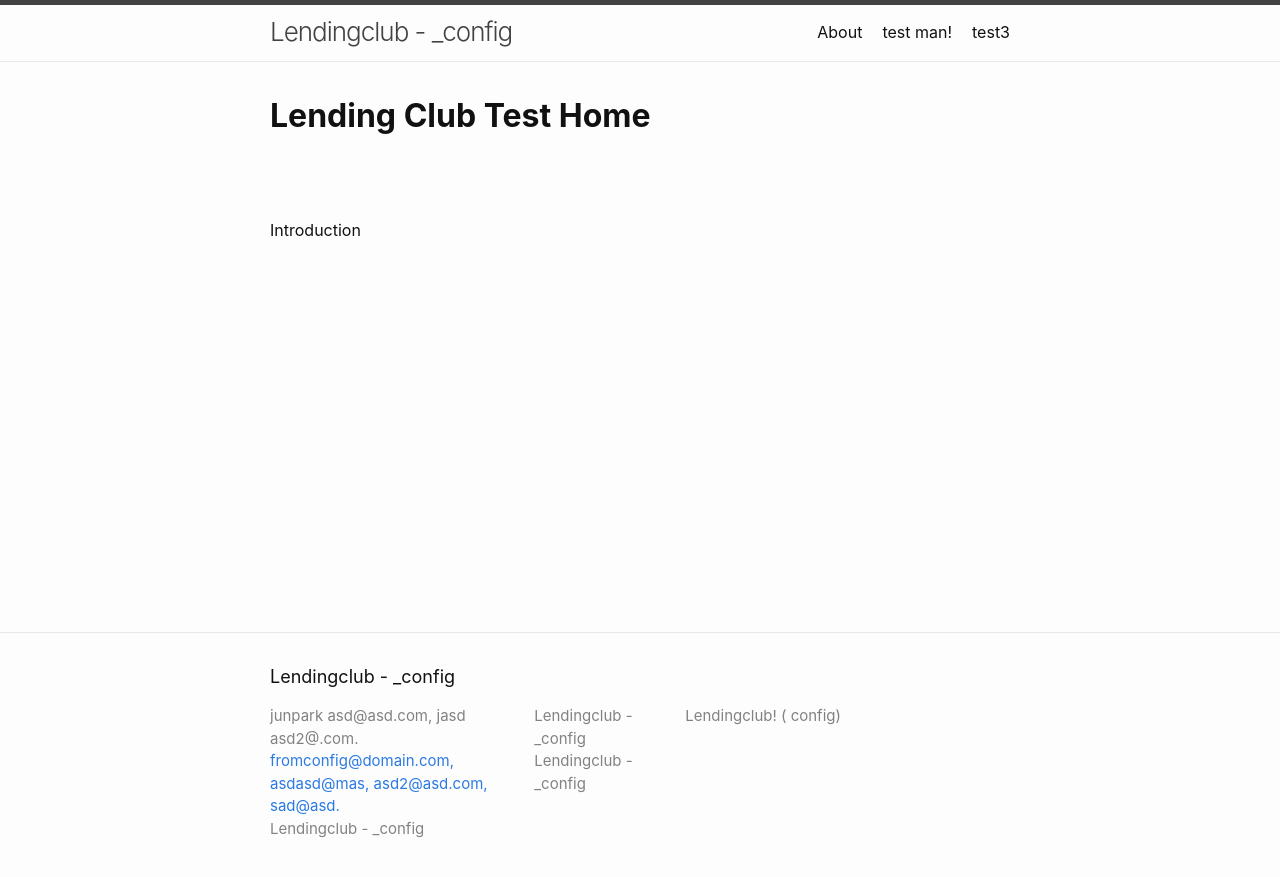
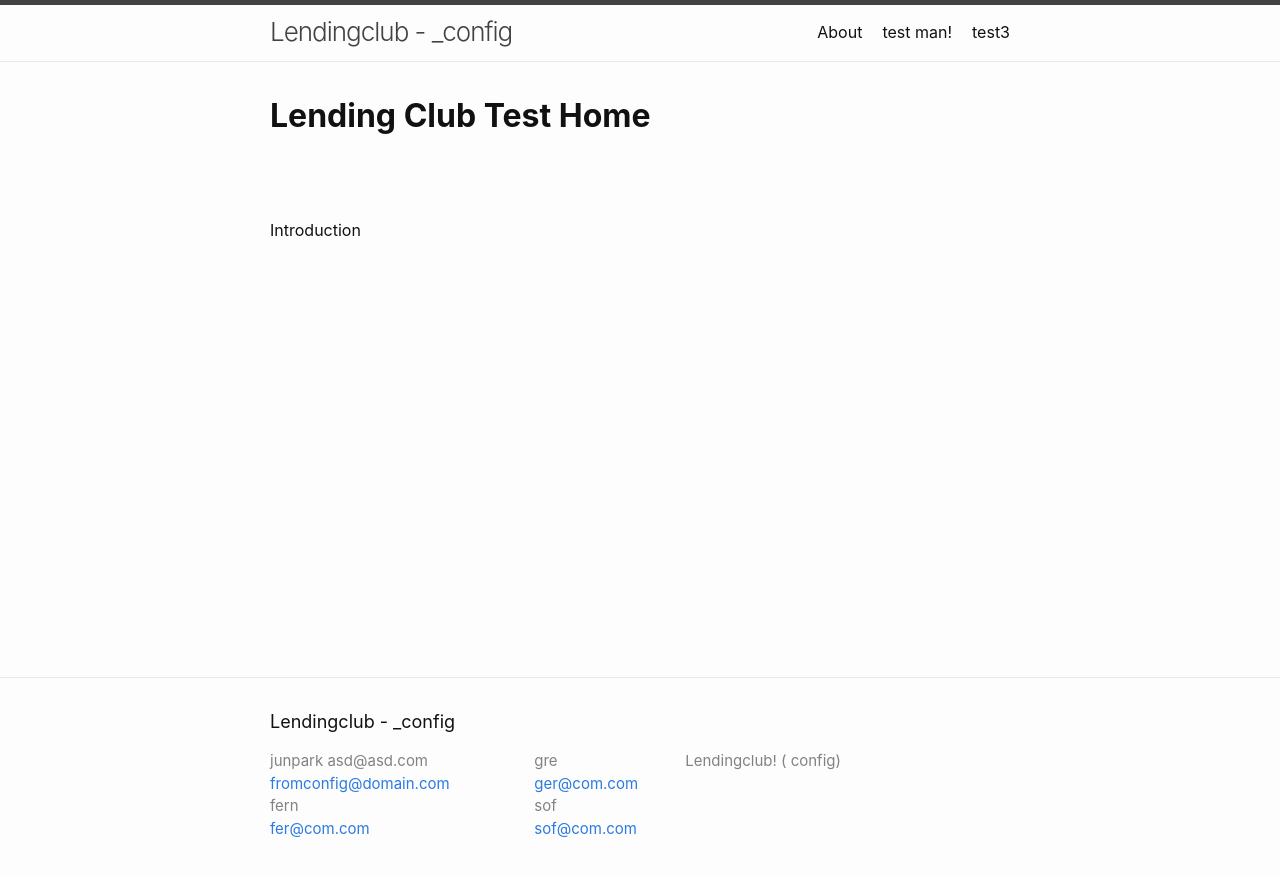
Before and after one commit to junparkh/LendingClub, a Jekyll site: the page built from index.md, in a window 1280 px wide. Shown: the top 877 px of the page. Built offline with Jekyll 4.4.1, drawn with Linux system fonts in a browser that asks for light colours.

Commit message:
Update _config.yml

```diff
--- a/_config.yml
+++ b/_config.yml
@@ -1,6 +1,16 @@
 title: Lendingclub - _config
-author: junpark  asd@asd.com, jasd  asd2@.com.
-email: fromconfig@domain.com,  asdasd@mas,   asd2@asd.com,   sad@asd.
+author: junpark  asd@asd.com
+email: fromconfig@domain.com
+author2:  fern
+email2:  fer@com.com
+author3: gre
+email3: ger@com.com
+author4: sof
+email4: sof@com.com
+
+
+
+
 description: > # this means to ignore newlines until "twitter_username:"
   Lendingclub! ( config)
 remote_theme: jekyll/minima
```
